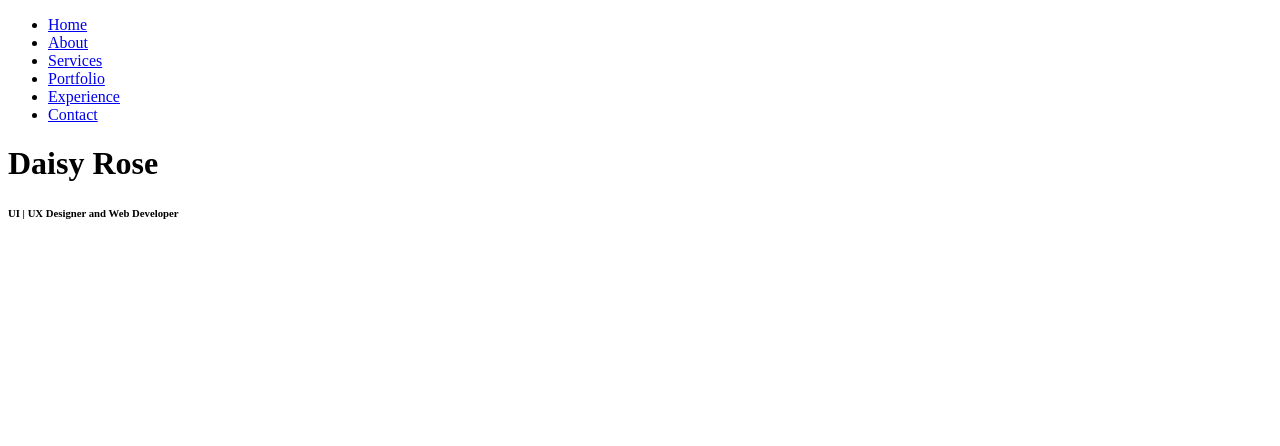
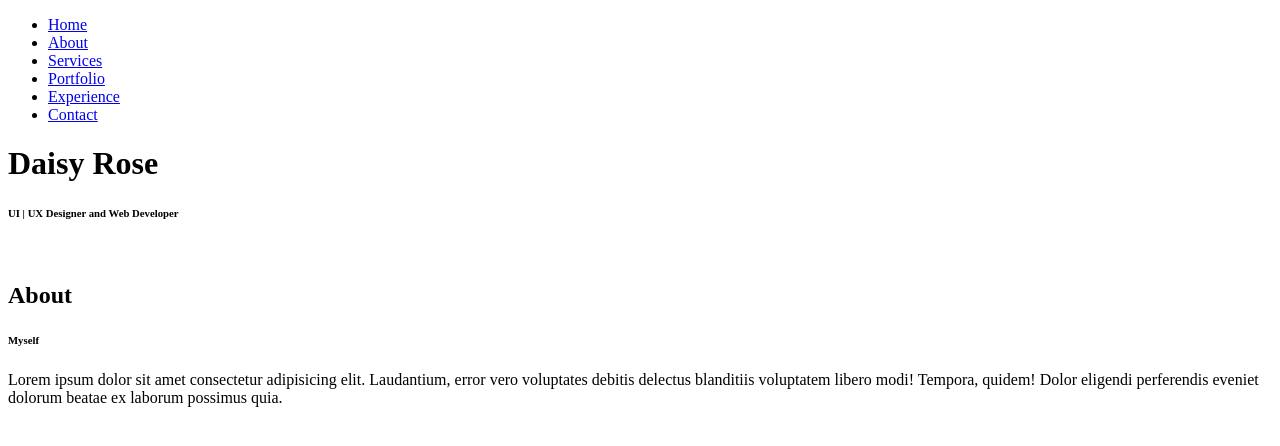
Before and after one commit to evabrinkmann/portfolio-website, a website built with Parcel: page src/index.html in a window 1280 px wide. Built offline with nearby package versions, Linux system fonts and the light colour scheme.

Commit message:
Markup about section

```diff
--- a/src/index.html
+++ b/src/index.html
@@ -35,6 +35,27 @@
         <h6>UI | UX Designer and Web Developer</h6>
       </div>
     </header>
+    <main>
+      <section class="about" id="about">
+        <div class="container">
+          <div class="profile-img">
+            <img src="" alt="" />
+          </div>
+          <div class="about-details">
+            <div class="about-heading">
+              <h1>About</h1>
+              <h6>Myself</h6>
+            </div>
+            <p>
+              Lorem ipsum dolor sit amet consectetur adipisicing elit.
+              Laudantium, error vero voluptates debitis delectus blanditiis
+              voluptatem libero modi! Tempora, quidem! Dolor eligendi
+              perferendis eveniet dolorum beatae ex laborum possimus quia.
+            </p>
+          </div>
+        </div>
+      </section>
+    </main>
 
     <script src="https://ajax.googleapis.com/ajax/libs/jquery/3.3.1/jquery.min.js"></script>
     <script src="https://unpkg.com/aos@next/dist/aos.js"></script>
```
Also changed, not shown: docs/index.html (+21 -0 lines).
